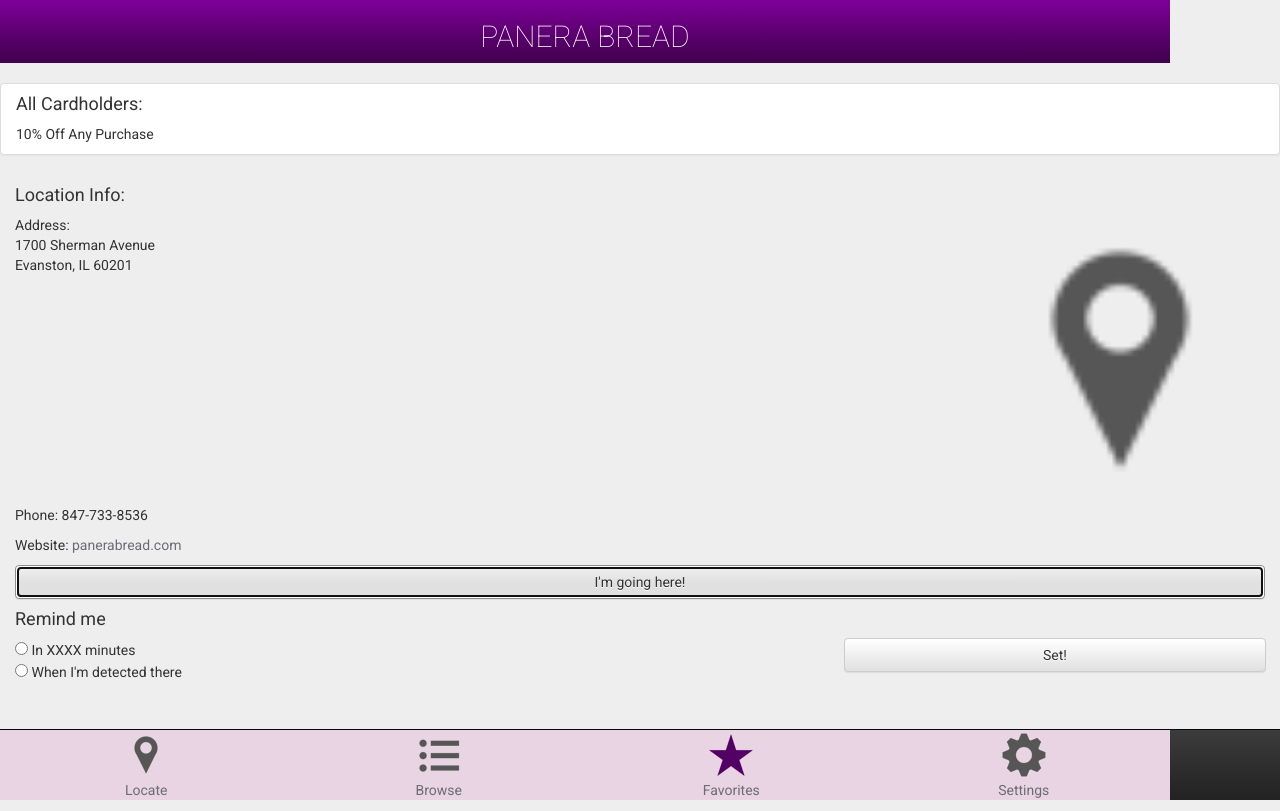
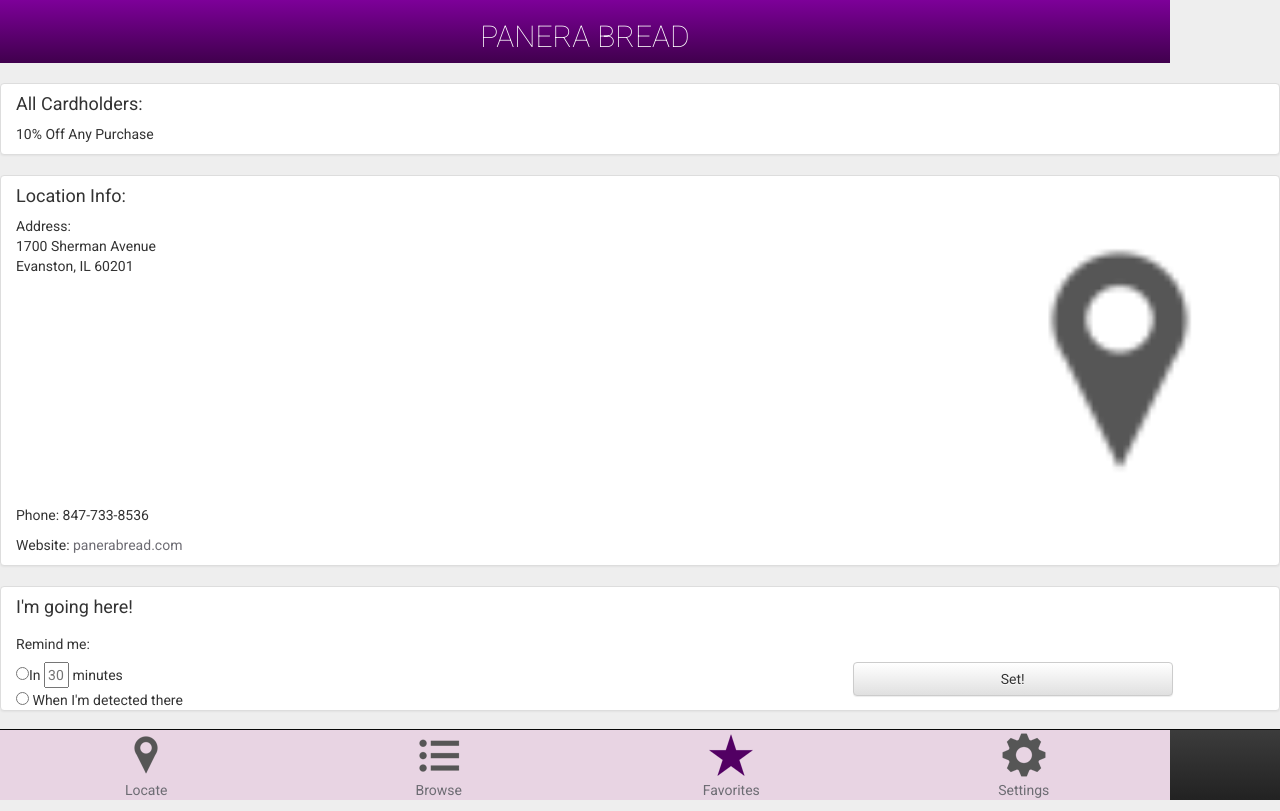
Before and after one commit to noahkconley/pterodactyl, a plain HTML site: page business.html in a window 1280 px wide. Both pictures are taken after a click on the link "I'm going here!". Drawn offline with nearby package versions, Linux system fonts and the light colour scheme.

Commit message:
Edit business page

```diff
--- a/business.html
+++ b/business.html
@@ -40,16 +40,16 @@
                     <h4>All Cardholders:</h4>
                     <p>10% Off Any Purchase</p>
                 </div>
-            </a>
-            <div id="collapseOne" class="collapse col-xs-12">
+
+            <div id="collapseOne" class="collapse black">
                 <p>25% Off Bakery Items after 7PM</p>
                 <h4>Faculty Only:</h4>
                 <p>15% all Breakfast Sandwiches before 11AM</p>
-            </div>
+            </div></a>
         </div> <!-- Discount Information -->
 
         <!-- Business Information -->
-        <div class="row">
+        <div class=" panel panel-default row">
             <h4 class="col-xs-12">Location Info:</h4>
             <div class="row">
                 <p class="col-xs-9">Address:<br>1700 Sherman Avenue<br>Evanston, IL 60201</p>
@@ -59,23 +59,19 @@
             <p class="col-xs-12">Website:    <a href="http://www.panerabread.com">panerabread.com</a></p>
         </div> <!-- Business Information -->
 
-        <div class="row"> <!-- Reminder -->
-            <div class="col-xs-12">
-                <div class="btn-group btn-group-justified">
-                    <div class="btn-group">
-                        <a data-toggle="collapse" href="#collapseTwo">
-                            <button type="button" class="btn btn-default">I'm going here!</button>
-                        </a>
-                    </div>
+        <div class="panel panel-default row"> <!-- Reminder -->
+            <a data-toggle="collapse" href="#collapseTwo" class="collapseLink col-xs-12">
+                <div class="black">
+                    <h4>I'm going here!</h4>
                 </div>
-            </div>
-            <div id="collapseTwo" class="collapse row col-fix">
-                <h4 class="col-xs-12">Remind me</h4>
+            </a>
+            <div id="collapseTwo" class="collapse row">
+                <h5 class="col-xs-12">Remind me:</h5>
                 <div class="col-xs-8">
-                    <input type="radio" name="choice"> In XXXX minutes <br>
+                    <form class="form-inline"><input type="radio" name="choice">In <input type="text" class="input-small" id="mins" placeholder="30"> minutes</form>
                     <input type="radio" name="choice"> When I'm detected there
                 </div>
-                <button type="button" class="btn btn-default col-xs-4">Set!</button>
+                <button type="button" class="btn btn-default col-xs-3">Set!</button>
             </div>
         </div> <!-- Reminder -->
 
--- a/main.css
+++ b/main.css
@@ -39,6 +39,10 @@ body{
 .row{
     margin-left:0px;
     margin-right:0px;
+}
+
+.home-btn{
+    margin-top:8px;
 }
 
 a:link { color: #6D6C73; text-decoration: none; }
@@ -99,11 +103,21 @@ body{
 
 #desc{
     font-family:'Open Sans', Helvetica, Arial, sans-serif;
-    margin-bottom:0px;
+    margin-bottom:10px;
 }
 
 #tron{
     padding-top:0px;
+    margin-bottom:0px;
+}
+
+#search{
+    height:34px;
+    padding-top:2px;
+}
+
+#mins{
+    width:25px;
 }
 
 .btn-custom {
@@ -121,5 +135,4 @@ body{
     color: #fff !important;
     text-shadow: 0 -1px 0 rgba(0, 0, 0, 0.49);
     -webkit-font-smoothing: antialiased;
-    margin-top:8px;
 }
```
Also changed, not shown: browse.html (+1 -1 lines), index.html (+7 -7 lines).
